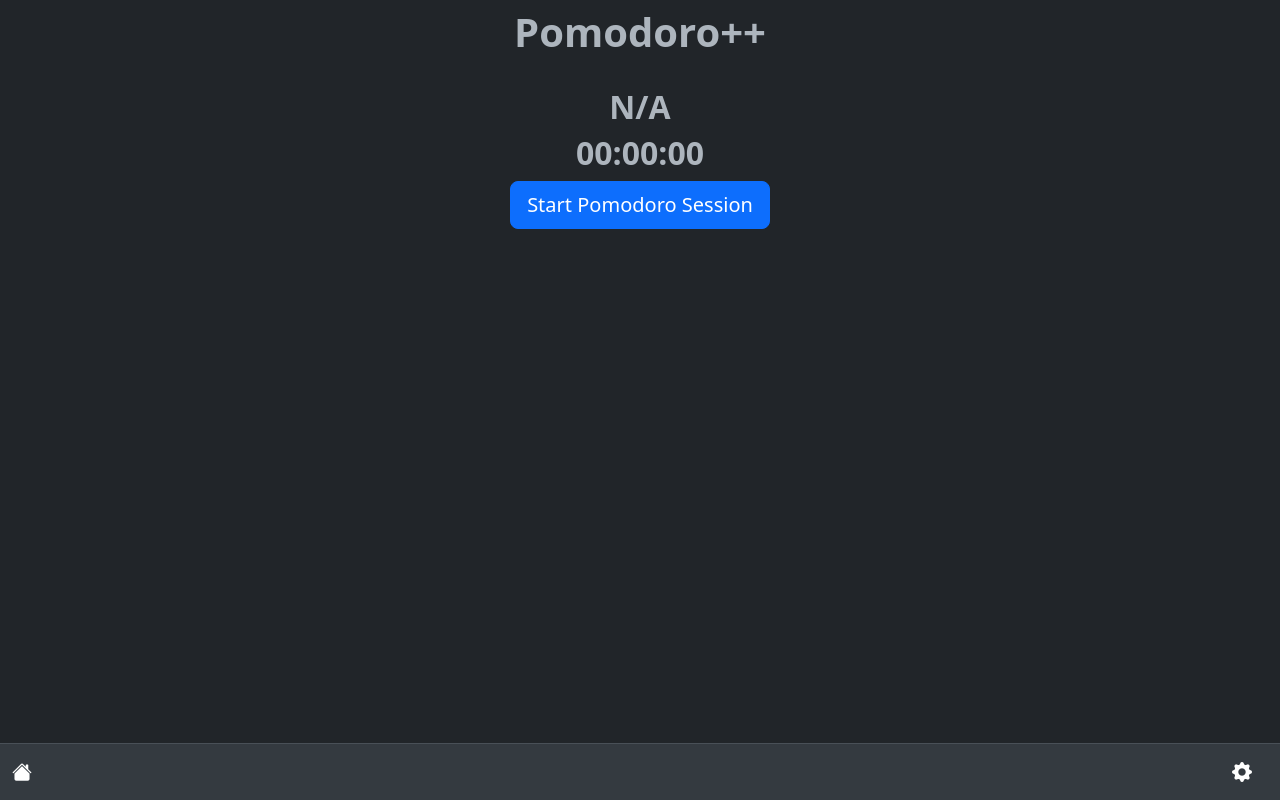
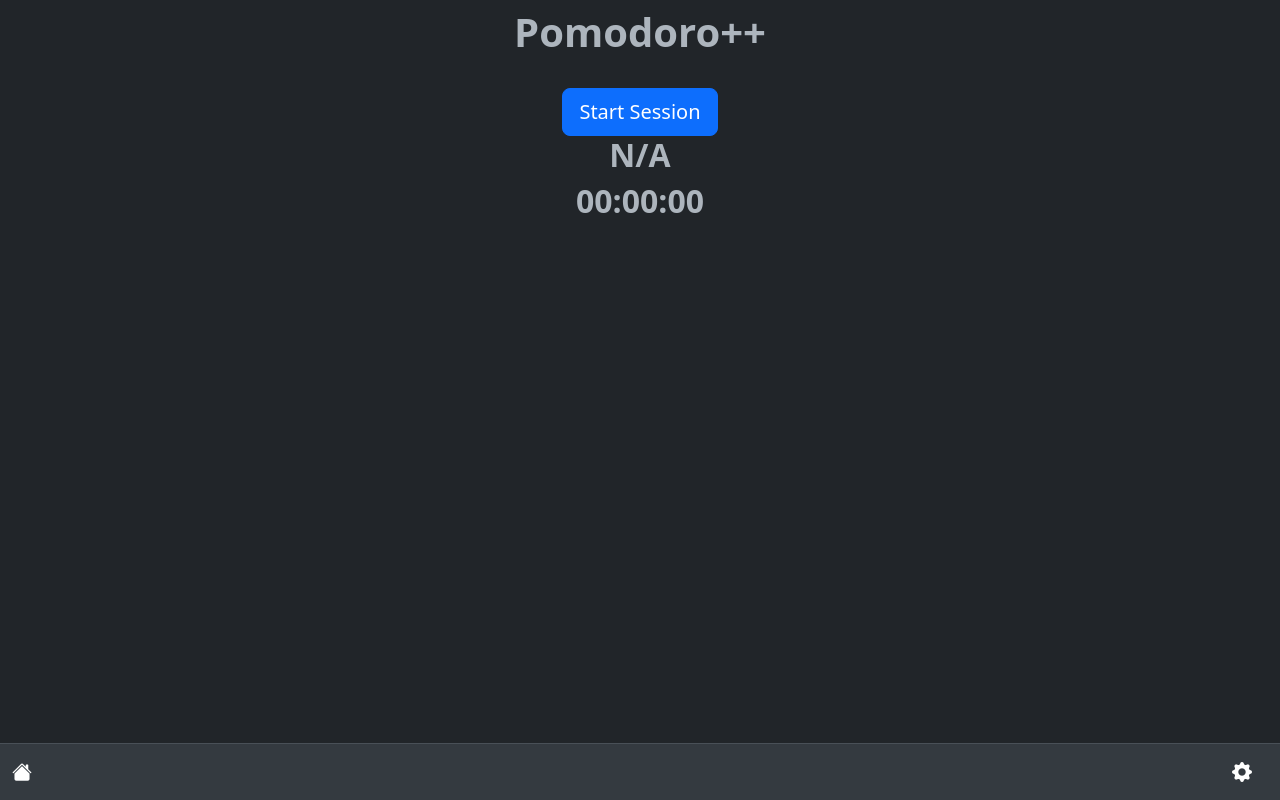
Before and after one commit to thespbgamer/PomodoroPlusPlus, an Electron app: page src/index.html in a window 1280 px wide. Drawn offline with nearby package versions, Linux system fonts and the light colour scheme; sample sign-in values are in the browser's storage.

Commit message:
Better index layout

```diff
--- a/src/index.html
+++ b/src/index.html
@@ -23,6 +23,11 @@
 			<br />
 			<div class="row">
 				<div class="d-flex justify-content-center">
+					<button type="button" class="btn btn-primary btn-lg" id="startButton">Start Session</button>
+				</div>
+			</div>
+			<div class="row">
+				<div class="d-flex justify-content-center">
 					<h2 class="fw-bold" id="currentSession">N/A</h2>
 				</div>
 			</div>
@@ -31,12 +36,6 @@
 					<h2 class="fw-bold" id="countdown">00:00:00</h2>
 				</div>
 			</div>
-			<div class="row">
-				<div class="d-flex justify-content-center">
-					<button type="button" class="btn btn-primary btn-lg" id="startButton">Start Pomodoro Session</button>
-				</div>
-			</div>
-
 			<div class="row">
 				<div id="progressBarID" class="m-2 d-flex justify-content-center"></div>
 			</div>
```
